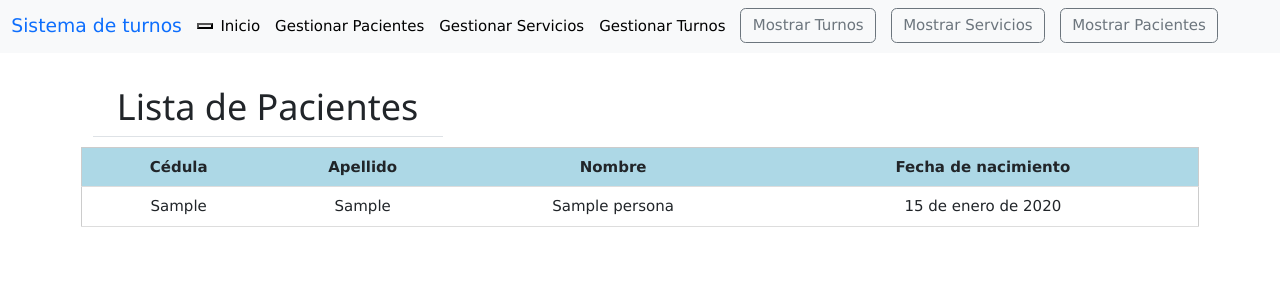
After one commit to CodeSystem2022/copyPaste-integradorTercerSemestre, a Django app: page /lista_personas/ in a window 1280 px wide. The commit adds this page. Shown: the top 300 px of the page. Run offline with Django 4.2, Linux system fonts and the light colour scheme; tables that the repository leaves empty hold one stand-in row (values such as "Sample post"); some libraries are stand-ins or nearby versions.

Commit message:
Agrego template para la lista de pacientes

```diff
--- a/app/forms.py
+++ b/app/forms.py
@@ -14,7 +14,7 @@ class Personaforms(forms.Form):
     persona_cedula = forms.CharField(max_length=15, required=True)
     persona_nombre = forms.CharField(max_length=50, required=True)
     persona_apellido = forms.CharField(max_length=50, required=True)
-    persona_fecha_nacimineto = forms.DateField(widget=DateInput, required=True)
+    persona_fecha_nacimiento = forms.DateField(widget=DateInput, required=True)
     sexo_id = forms.ModelChoiceField(queryset=models.Sexo.objects.all(), required=False)
     ciudad_id = forms.ModelChoiceField(queryset=models.Ciudad.objects.all(), required=False)
     persona_direccion = forms.CharField(max_length=50, required=False)
--- a/app/views.py
+++ b/app/views.py
@@ -31,7 +31,7 @@ def Persona_views(request):
         persona_cedula = request.POST.get("persona_cedula")
         persona_nombre = request.POST.get("persona_nombre")
         persona_apellido = request.POST.get("persona_apellido")
-        persona_fecha_nacimineto = request.POST.get("persona_fecha_nacimineto")
+        persona_fecha_nacimiento = request.POST.get("persona_fecha_nacimiento")
         sexo_id = request.POST.get("sexo_id")
         ciudad_id = request.POST.get("ciudad_id")
         persona_direccion = request.POST.get("persona_direccion")
@@ -44,8 +44,8 @@ def Persona_views(request):
             obj.persona_nombre = persona_nombre
             obj.persona_apellido = persona_apellido
             obj.sexo_id = Sexo.objects.get(sexo_id=sexo_id)
-            obj.persona_fecha_nacimineto = persona_fecha_nacimineto
-            #obj.persona_fecha_nacimineto = datetime.strptime(persona_fecha_nacimineto, "%d/%m/%Y").strftime("%Y-%m-%d")
+            obj.persona_fecha_nacimiento = persona_fecha_nacimiento
+            #obj.persona_fecha_nacimiento = datetime.strptime(persona_fecha_nacimiento, "%d/%m/%Y").strftime("%Y-%m-%d")
             obj.ciudad_id = Ciudad.objects.get(ciudad_id=ciudad_id)
             obj.persona_direccion = persona_direccion
             obj.persona_telefono = persona_telefono
@@ -109,9 +109,9 @@ def Turnos_views(request):
         persona_id_re = request.POST.get("persona_id")
         nivel_prioridad_id_re = request.POST.get("nivel_prioridad_id")
         if POST_data:
-            s=Servicio.objects.filter(servicio_id=servicio_id_re).first()
-            t=Tickets.objects.get(tickets_descripcion=s.servicio_descripcion[:2])
-            obj=Cola()
+            s = Servicio.objects.filter(servicio_id=servicio_id_re).first()
+            t = Tickets.objects.get(tickets_descripcion=s.servicio_descripcion[:2])
+            obj = Cola()
             obj.servicio_id = Servicio.objects.get(servicio_id=servicio_id_re)
             obj.persona_id = Persona.objects.get(persona_id=persona_id_re)
             obj.nivel_prioridad_id = NivelPrioridad.objects.get(nivel_prioridad_id=nivel_prioridad_id_re)
@@ -142,3 +142,7 @@ def ListaServicios_views(request):
 def ListaTurnos_views(request):
     turnos = Cola.objects.all().order_by('servicio_id', 'nivel_prioridad_id', 'cola_ticket_nro')
     return render(request, 'lista_turnos.html', {'turnos': turnos})
+
+def ListaPersonas_views(request):
+    personas = Persona.objects.all().order_by('persona_apellido', 'persona_fecha_nacimiento')
+    return render(request, 'lista_personas.html', {'personas': personas})
--- /dev/null
+++ b/templates/lista_personas.html
@@ -0,0 +1,35 @@
+{% extends 'base.html' %}
+{% block contenido %}
+<title>Lista de Pacientes</title>
+<script src="https://www.w3schools.com/lib/w3.js"></script>
+<link href="https://www.w3schools.com/w3css/4/w3.css" rel="stylesheet" />
+<main class="container">
+  <div class="container">
+    <div class="row">
+        <div class="col-md-4">
+            <h1 class="pb-2 border-bottom" style="text-align:center">Lista de Pacientes</h1>
+        </div>
+    </div>
+  </div>
+  <table class="w3-table-all">
+    <thead>
+      <tr class="item">
+        <th style="text-align:center" bgcolor="lightblue">Cédula</th>
+        <th style="text-align:center" bgcolor="lightblue">Apellido</th>
+        <th style="text-align:center" bgcolor="lightblue">Nombre</th>
+        <th style="text-align:center" bgcolor="lightblue">Fecha de nacimiento</th>
+      </tr>
+    </thead>
+    <tbody>
+      {% for persona in personas %}
+      <tr>
+        <td style="text-align:center">{{ persona.persona_cedula }}</td>
+        <td style="text-align:center">{{ persona.persona_apellido }}</td>
+        <td style="text-align:center">{{ persona.persona_nombre }}</td>
+        <td style="text-align:center">{{ persona.persona_fecha_nacimiento }}</td>
+      </tr>
+      {% endfor %}
+    </tbody>
+  </table>
+</main>
+{% endblock contenido %}
--- a/templates/navbar.html
+++ b/templates/navbar.html
@@ -24,6 +24,9 @@
           <li class="nav-item">
             <a class="btn btn-outline-secondary mx-2" aria-current="page" href="{% url 'lista_servicios' %}" target="_blank">Mostrar Servicios</a>
           </li>
+          <li class="nav-item">
+            <a class="btn btn-outline-secondary mx-2" aria-current="page" href="{% url 'lista_personas' %}" target="_blank">Mostrar Pacientes</a>
+          </li>
         </ul>
       </div>
     </div>
--- a/turnero/urls.py
+++ b/turnero/urls.py
@@ -29,7 +29,8 @@ urlpatterns = [
     path('servicio/', views.Servicio_views, name='servicio'),
     path('turnos/', views.Turnos_views, name='turnos'),
     path('lista_servicios/', views.ListaServicios_views, name='lista_servicios'),
-    path('lista_turnos/', views.ListaTurnos_views, name='lista_turnos')
+    path('lista_turnos/', views.ListaTurnos_views, name='lista_turnos'),
+    path('lista_personas/', views.ListaPersonas_views, name='lista_personas')
 ]
 urlpatterns += staticfiles_urlpatterns()
 
```
Also changed, not shown: templates/index.html (+8 -0 lines), app/migrations/0002_persona_persona_fecha_nacimineto.py, app/migrations/0008_rename_persona_fecha_nacimineto_persona_persona_fecha_nacimiento.py (added), app/models.py (line endings or trailing spaces), static_prod/static/img/gestion-personas.png (added), 3 other files.
